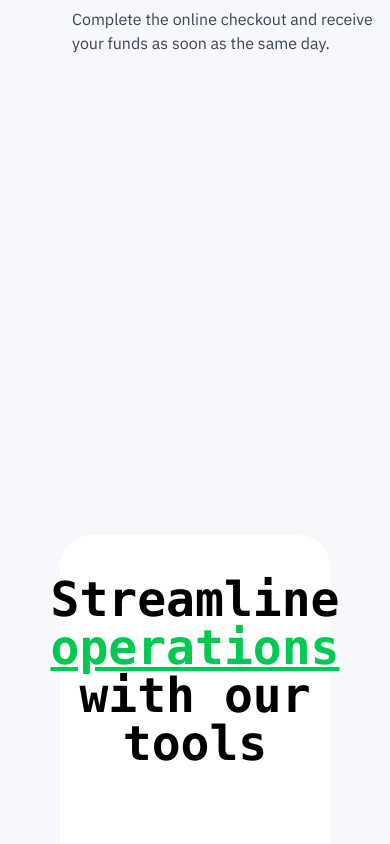
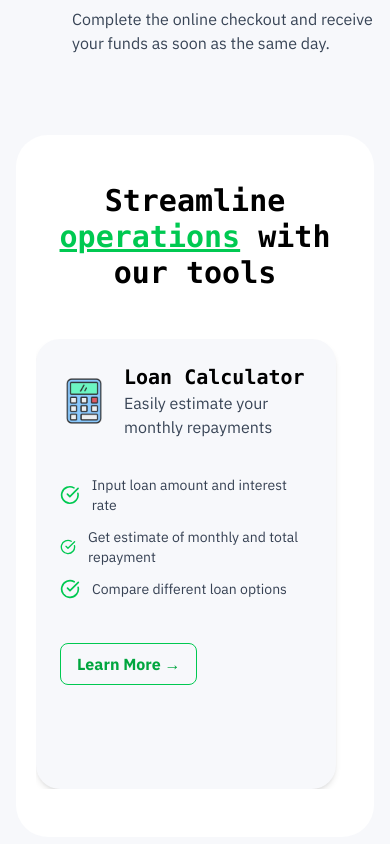
Before and after one commit to JeromeKasagga/Rectus-Bank, a React (Vite) app: page / in a window 390 px wide. Shown: the part 4800-5644 px from the top of the page. Built offline with nearby package versions, Linux system fonts and the light colour scheme; a web font is replaced by a local one.

Commit message:
responsive tools section

```diff
--- a/src/page-sections/tools.jsx
+++ b/src/page-sections/tools.jsx
@@ -58,16 +58,21 @@ export default function ToolsSection() {
     ];
 
     return (
-        <section className="h-screen pl-15 pr-15 font-ibm mt-100">
-            <div className='bg-white py-10 px-5 rounded-4xl flex flex-col gap-20 items-center justify-between'>
-                <div>
-                    <h1 className='font-mono font-bold text-5xl text-center'>Streamline <span className='text-green-500 underline'>operations</span> with our tools</h1>
-                </div>
-                <div className="grid grid-cols-1 md:grid-cols-2 gap-8">
+        <section className="w-full font-ibm px-4 sm:px-6 md:px-10 lg:px-20 mb-20">
+            <div className='bg-white py-12 px-5 md:px-10 rounded-4xl flex flex-col gap-12 items-center'>
+
+                <h1 className='font-mono font-bold text-3xl md:text-5xl text-center'>
+                    Streamline <span className='text-green-500 underline'>operations</span> with our tools
+                </h1>
+
+                {/* Scrollable and snapping cards on mobile */}
+                <div className="w-full overflow-x-auto snap-x snap-mandatory scrollbar-hide md:overflow-visible">
+                    <div className="flex md:grid md:grid-cols-2 gap-6">
                         {toolsData.map(({ id, title, subtitle, points, buttonText, image }) => (
                             <div
                                 key={id}
-                            className="bg-xtra shadow-md rounded-3xl p-8 flex flex-col gap-5 cursor-pointer">
+                                className="min-w-[300px] md:min-w-0 snap-start bg-xtra shadow-md rounded-3xl p-6 flex flex-col gap-5 cursor-pointer">
+
                                 <div className="flex items-center gap-4">
                                     <img src={image} alt={title} className="w-12 h-12 object-contain" />
                                     <div>
@@ -92,7 +97,8 @@ export default function ToolsSection() {
                         ))}
                     </div>
                 </div>
+            </div>
         </section>
-    )
 
+    );
 }
```
Lines whose indentation alone changed are shown as unchanged.
